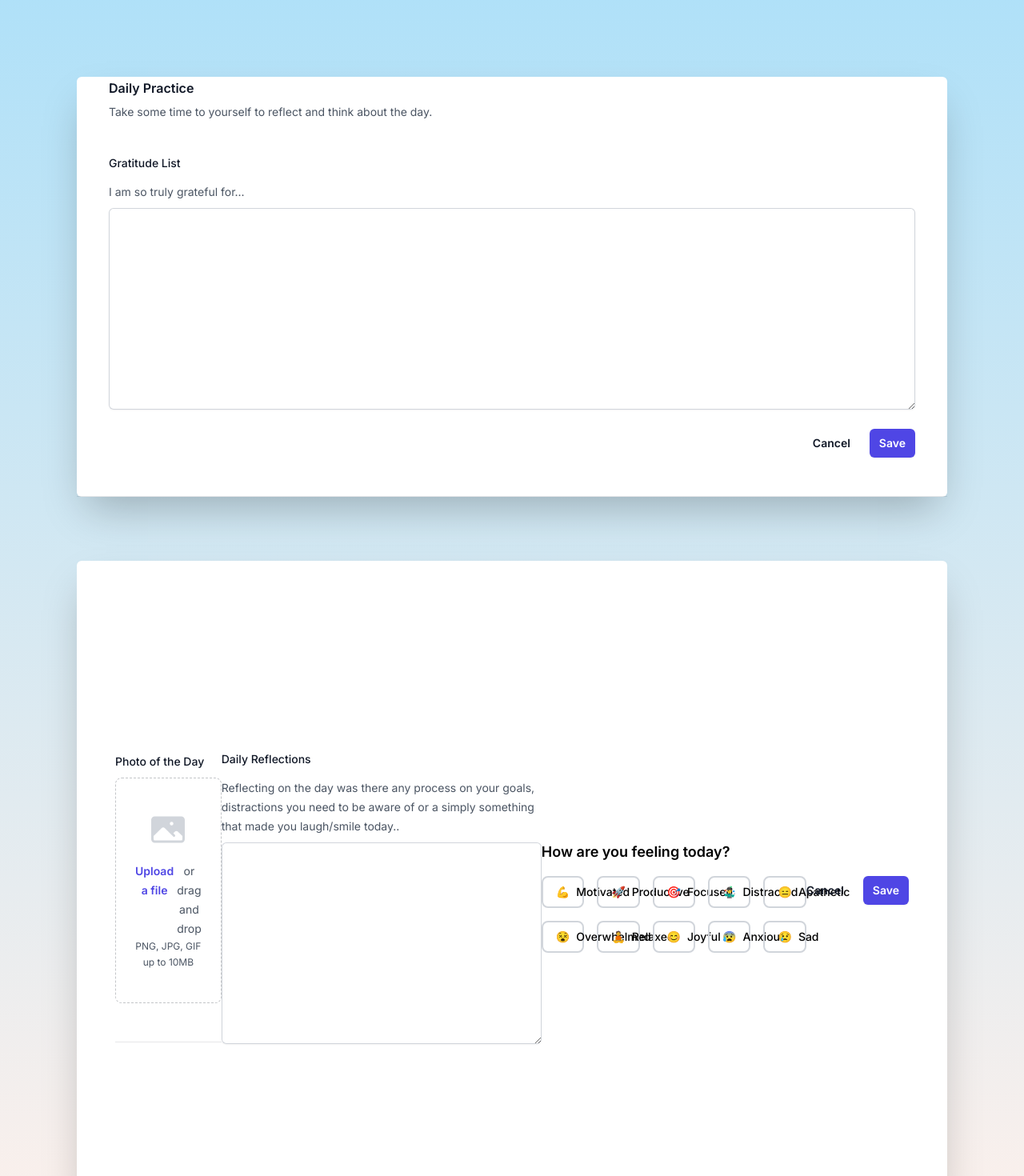
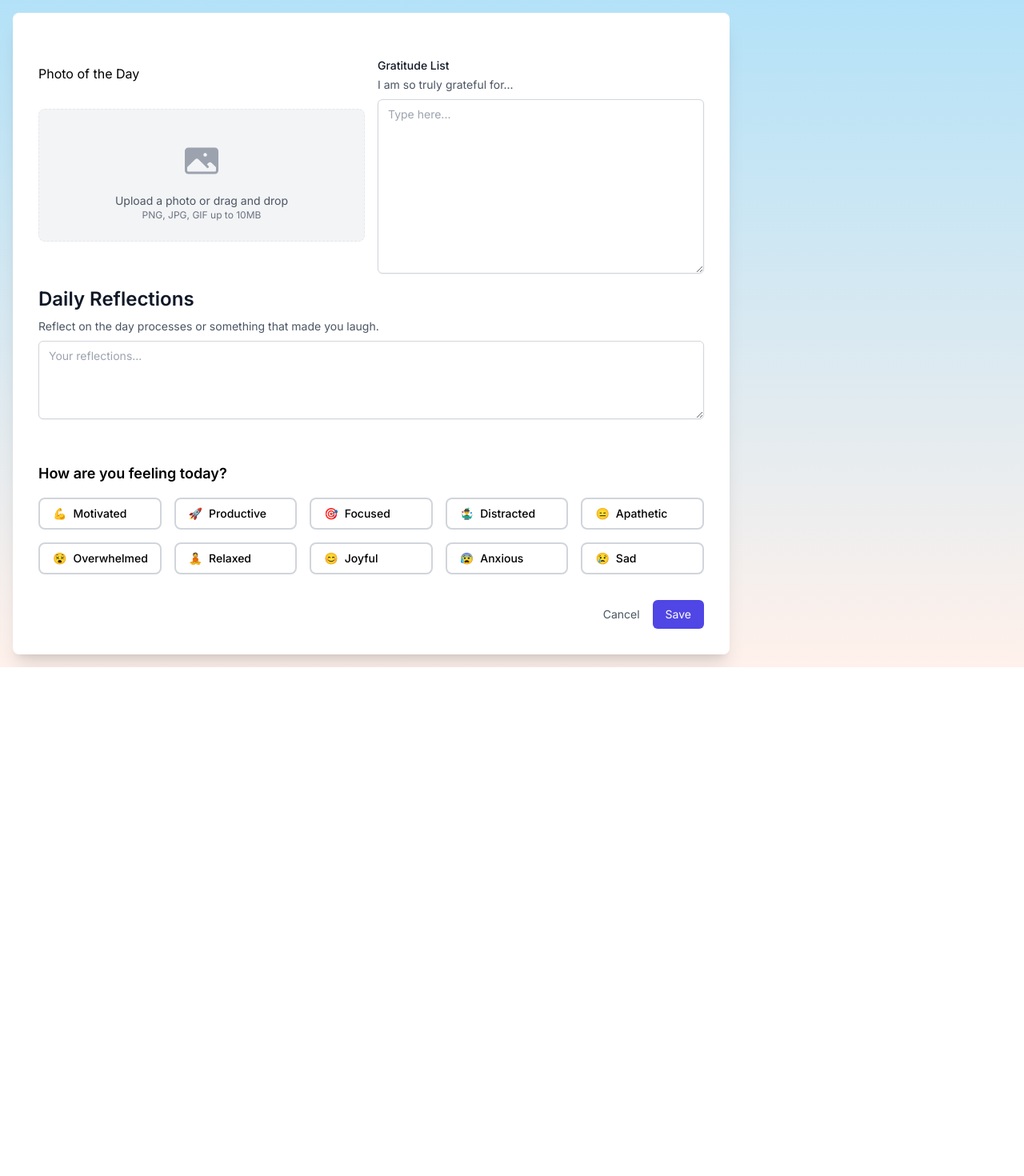
Before and after one commit to hollyallison/on-track, a Next.js app: page /daily-practice in a window 1280 px wide. Shown: the part 80-1550 px from the top of the page at 80% size. After the commit the page ends 914 px from the top, so only its background shows below. Built offline with nearby package versions, Linux system fonts and the light colour scheme.

Commit message:
added and updated components for daily practice

```diff
--- /dev/null
+++ b/app/components/ActionButtons.tsx
@@ -0,0 +1,22 @@
+import React from 'react'
+
+
+    const ActionButtons: React.FC = () => {
+        return (
+          <div className="flex justify-end mt-4">
+            <button
+              type="button"
+              className="text-sm text-gray-600 hover:text-indigo-600 mr-4"
+            >
+              Cancel
+            </button>
+            <button
+              type="submit"
+              className="rounded-md bg-indigo-600 px-4 py-2 text-sm text-white hover:bg-indigo-500 focus:outline-none focus:ring-2 focus:ring-indigo-600 focus:ring-offset-2"
+            >
+              Save
+            </button>
+          </div>
+        );
+      };
+      export default ActionButtons
--- a/app/components/Components.module.css
+++ /dev/null
@@ -1,7 +0,0 @@
-/* Daily Practice component */
-
-body {
-    margin: auto;
-    background-color: aquamarine;
-    text-align: center;
-}
--- a/app/components/DailyPractice.tsx
+++ b/app/components/DailyPractice.tsx
@@ -1,103 +1,36 @@
 "use client"
-import { PhotoIcon, UserCircleIcon } from '@heroicons/react/24/solid';
-import MoodTracker from './MoodTracker';
-import styles from './Components.module.css';
-
+import MoodTracker from './../components/MoodTracker';
+import ActionButtons from './../components/ActionButtons';
+import Gratitude from './../components/Gratitude';
+import DailyReflections from './../components/DailyReflections';
+import PhotoUpload from './../components/PhotoUpload';
 
 export default function DailyPractice() {
   return (
-
-      <form>
-         <div className="flex justify-center items-center bg-white shadow-2xl m-20 rounded-md">
-  <div className="w-full border-b border-gray-900/10 pb-12 px-10">
-    <h2 className="text-base font-semibold leading-7 text-gray-900">Daily Practice</h2>
-    <p className="mt-1 text-sm leading-6 text-gray-600">
-      Take some time to yourself to reflect and think about the day.
-    </p>
-    <div className="mt-10 grid grid-cols-1 gap-x-6 gap-y-8 sm:grid-cols-6">
-      <div className="col-span-full">
-        <label for="about" class="block text-sm font-medium leading-6 text-gray-900">
-          Gratitude List
-        </label>
-        <p className="mt-3 text-sm leading-6 text-gray-600">I am so truly grateful for...</p>
-        <div className="mt-2">
-          <textarea id="about" name="about" rows="10" class="block w-full rounded-md border-0 py-1.5 text-gray-900 shadow-sm ring-1 ring-inset ring-gray-300 placeholder:text-gray-400 focus:ring-2 focus:ring-inset focus:ring-indigo-600 sm:text-sm sm:leading-6"></textarea>
-        </div>
-      </div>
-    </div>
-    <div className="mt-6 flex items-center justify-end gap-x-6">
-      <button type="button" className="text-sm font-semibold leading-6 text-gray-900">
-        Cancel
-      </button>
-      <button type="submit" className="rounded-md bg-indigo-600 px-3 py-2 text-sm font-semibold text-white shadow-sm hover:bg-indigo-500 focus:outline focus:outline-2 focus:outline-offset-2 focus:outline-indigo-600">
-        Save
-      </button>
-    </div>
-  </div>
+    <div className="grid grid-cols-1 md:grid-cols-2 gap-4 items-start w-full max-w-4xl p-8 bg-white rounded-lg shadow-xl">
+      {/* PhotoUpload and Gratitude in the same row will have equal height automatically */}
+      <div className="flex flex-col md:col-span-1">
+        <PhotoUpload />
       </div>
 
-
-        <div className="flex justify-center items-center min-h-screen rounded-md p-12 m-20 bg-white shadow-2xl"> {/* Ensure full viewport height and centered content */}
-        <div className="border-b border-gray-900/10 pb-12">
-          {/* Photo of the day Section */}
-        <div className="col-span-full">
-              <label htmlFor="cover-photo" className=" mt-10 block text-sm font-medium leading-6 text-gray-900">
-                Photo of the Day
-              </label>
-              <div className="mt-2 flex justify-center rounded-lg border border-dashed border-gray-900/25 px-6 py-10">
-                <div className="text-center">
-                  <PhotoIcon className="mx-auto h-12 w-12 text-gray-300" aria-hidden="true" />
-                  <div className="mt-4 flex text-sm leading-6 text-gray-600">
-                    <label
-                      htmlFor="file-upload"
-                      className="relative cursor-pointer rounded-md bg-white font-semibold text-indigo-600 focus-within:outline-none focus-within:ring-2 focus-within:ring-indigo-600 focus-within:ring-offset-2 hover:text-indigo-500"
-                    >
-                      <span>Upload a file</span>
-                      <input id="file-upload" name="file-upload" type="file" className="sr-only" />
-                    </label>
-                    <p className="pl-1">or drag and drop</p>
-                  </div>
-                  <p className="text-xs leading-5 text-gray-600">PNG, JPG, GIF up to 10MB</p>
-                </div>
-              </div>
-            </div>
-            </div>
-{/* Daily Reflection Section */}
-            <div className="mt-10 grid grid-cols-1 gap-x-6 gap-y-8 sm:grid-cols-6">
-            <div className="col-span-full">
-              <label htmlFor="about" className="block text-sm font-medium leading-6 text-gray-900">
-                Daily Reflections
-              </label>
-              <p className="mt-3 text-sm leading-6 text-gray-600">Reflecting on the day was there any process on your goals, distractions you need to be aware of or a simply something that made you laugh/smile today..</p>
-              <div className="mt-2">
-                <textarea
-                  id="about"
-                  name="about"
-                  rows={10}
-                  className="block w-full rounded-md border-0 py-1.5 text-gray-900 shadow-sm ring-1 ring-inset ring-gray-300 placeholder:text-gray-400 focus:ring-2 focus:ring-inset focus:ring-indigo-600 sm:text-sm sm:leading-6"
-                  defaultValue={''}
-                />
-              </div>
-            </div>
+      <div className="flex flex-col md:col-span-1">
+        <Gratitude />
       </div>
 
-          <div className="mt-10 grid-cols-2">
+        {/* Full-width for Daily Reflections */}
+        <div className="md:col-span-2">
+          <DailyReflections />
+        </div>
+
+        {/* Full-width for MoodTracker */}
+        <div className="md:col-span-2">
           <MoodTracker />
         </div>
 
-      <div className="mt-6 flex items-center justify-end gap-x-6">
-        <button type="button" className="text-sm font-semibold leading-6 text-gray-900">
-          Cancel
-        </button>
-        <button
-          type="submit"
-          className="rounded-md bg-indigo-600 px-3 py-2 text-sm font-semibold text-white shadow-sm hover:bg-indigo-500 focus-visible:outline focus-visible:outline-2 focus-visible:outline-offset-2 focus-visible:outline-indigo-600"
-        >
-          Save
-        </button>
+        {/* ActionButtons */}
+        <div className="md:col-span-2 flex justify-end">
+          <ActionButtons />
         </div>
       </div>
-    </form>
-
-  )
+  );
 }
--- /dev/null
+++ b/app/components/DailyReflections.tsx
@@ -0,0 +1,19 @@
+import React from 'react'
+
+
+  const DailyReflections: React.FC = () => {
+    return (
+      <div className="mb-8">
+        <h2 className="text-2xl font-semibold text-gray-900">Daily Reflections</h2>
+        <p className="mt-2 text-sm text-gray-600">
+          Reflect on the day processes or something that made you laugh.
+        </p>
+        <textarea
+          id="daily-reflections"
+          rows={4}
+          className="w-full mt-2 text-sm text-gray-900 placeholder-gray-400 bg-white border border-gray-300 rounded-md shadow-sm focus:ring-indigo-500 focus:border-indigo-500"
+          placeholder="Your reflections..."
+        ></textarea>
+      </div>
+    ); }
+  export default DailyReflections
--- /dev/null
+++ b/app/components/Gratitude.tsx
@@ -0,0 +1,20 @@
+import React from 'react'
+
+
+  const GratitudeList = () => {
+        return (
+          <>
+            <label htmlFor="gratitude-list" className="block mt-6 text-sm font-medium text-gray-900">
+              Gratitude List
+            </label>
+            <p className="mt-1 text-sm text-gray-600">I am so truly grateful for...</p>
+            <textarea
+              id="gratitude-list"
+              rows={10}
+              className="w-full mt-2 text-sm text-gray-900 placeholder-gray-400 bg-white border border-gray-300 rounded-md shadow-sm focus:ring-indigo-500 focus:border-indigo-500"
+              placeholder="Type here..."
+            ></textarea>
+          </>
+        );
+      };
+export default GratitudeList
--- /dev/null
+++ b/app/components/PhotoUpload.tsx
@@ -0,0 +1,21 @@
+import React from 'react'
+import { PhotoIcon } from '@heroicons/react/24/solid';
+
+
+    const PhotoUpload: React.FC = () => {
+        return (
+            <div>
+
+            <h2 className='my-8'> Photo of the Day</h2>
+          <div className="mb-8 p-6 bg-gray-100 rounded-lg border border-dashed border-gray-200">
+            <div className="flex flex-col items-center justify-center">
+              <PhotoIcon className="mt-4 h-12 w-12 text-gray-400" />
+              <p className="mt-4 text-sm text-gray-600">Upload a photo or drag and drop</p>
+              <p className="text-xs text-gray-500">PNG, JPG, GIF up to 10MB</p>
+              <input id="file-upload" name="file-upload" type="file" className="sr-only" />
+            </div>
+          </div>
+          </div>
+        );
+      }
+      export default PhotoUpload
```
Also changed, not shown: app/images/dailypractice-header.jpg (added). Lines whose indentation alone changed are shown as unchanged.
